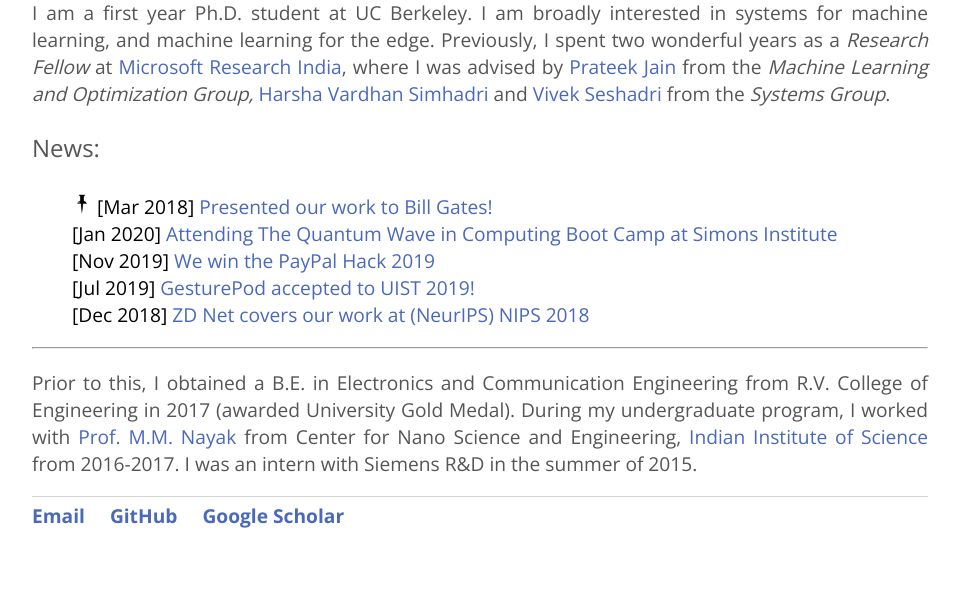
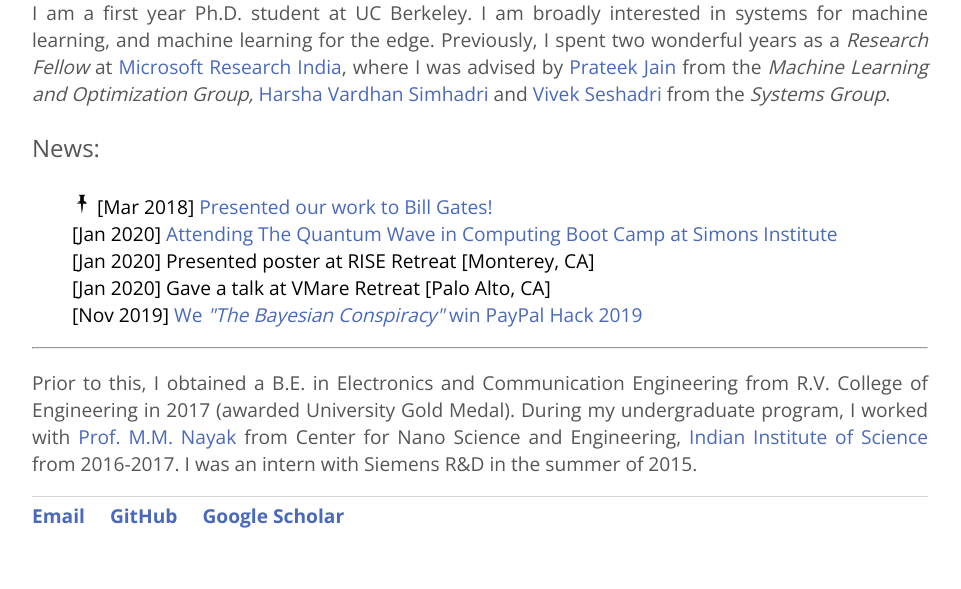
Before and after one commit to ShishirPatil/ShishirPatil.github.io, a Jekyll site: the page built from index.md, in a window 1280 px wide. Shown: the part 318-907 px from the top of the page, without its empty margins (160-1121 px from the left). Built offline with Jekyll 4.4.1, drawn with Linux system fonts in a browser that asks for light colours.

Commit message:
News: VMWare, RISE

```diff
--- a/index.md
+++ b/index.md
@@ -38,7 +38,9 @@ title: Shishir Patil
         [Mar 2018] <a href = 'https://drive.google.com/file/d/1vQV4ENhC_lkg9FC7BLv6aRDP3e_VgWnX/view?usp=sharing'> Presented our work to Bill Gates!</a><br>
 
         [Jan 2020] <a href = 'https://simons.berkeley.edu/workshops/schedule/10559'> Attending The Quantum Wave in Computing Boot Camp at Simons Institute</a><br>
-        [Nov 2019] <a href = 'https://twitter.com/BerkeleyISchool/status/1191542693446455298'> We win the PayPal Hack 2019</a><br>
+        [Jan 2020] Presented poster at RISE Retreat [Monterey, CA]<br>
+        [Jan 2020] Gave a talk at VMare Retreat [Palo Alto, CA]<br>
+        [Nov 2019] <a href = 'https://twitter.com/BerkeleyISchool/status/1191542693446455298'> We <i>"The Bayesian Conspiracy"</i> win  PayPal Hack 2019</a><br>
         <!-- [Aug 2019] Moved to UC Berkeley for my Ph.D. <br> -->
         [Jul 2019] <a href = 'http://uist.acm.org/uist2019/program/'> GesturePod accepted to UIST 2019!</a><br>
         [Dec 2018] <a href = 'https://www.zdnet.com/video/microsoft-researchers-add-smarts-to-everyday-objects/?fbclid=IwAR3DCey1X675mQ-uk7mu1Wl8aFXM4AQGNL4SygercVQY6PsmDkFvO3P9BE8'>ZD Net covers our work at (NeurIPS) NIPS 2018</a><br>
```
